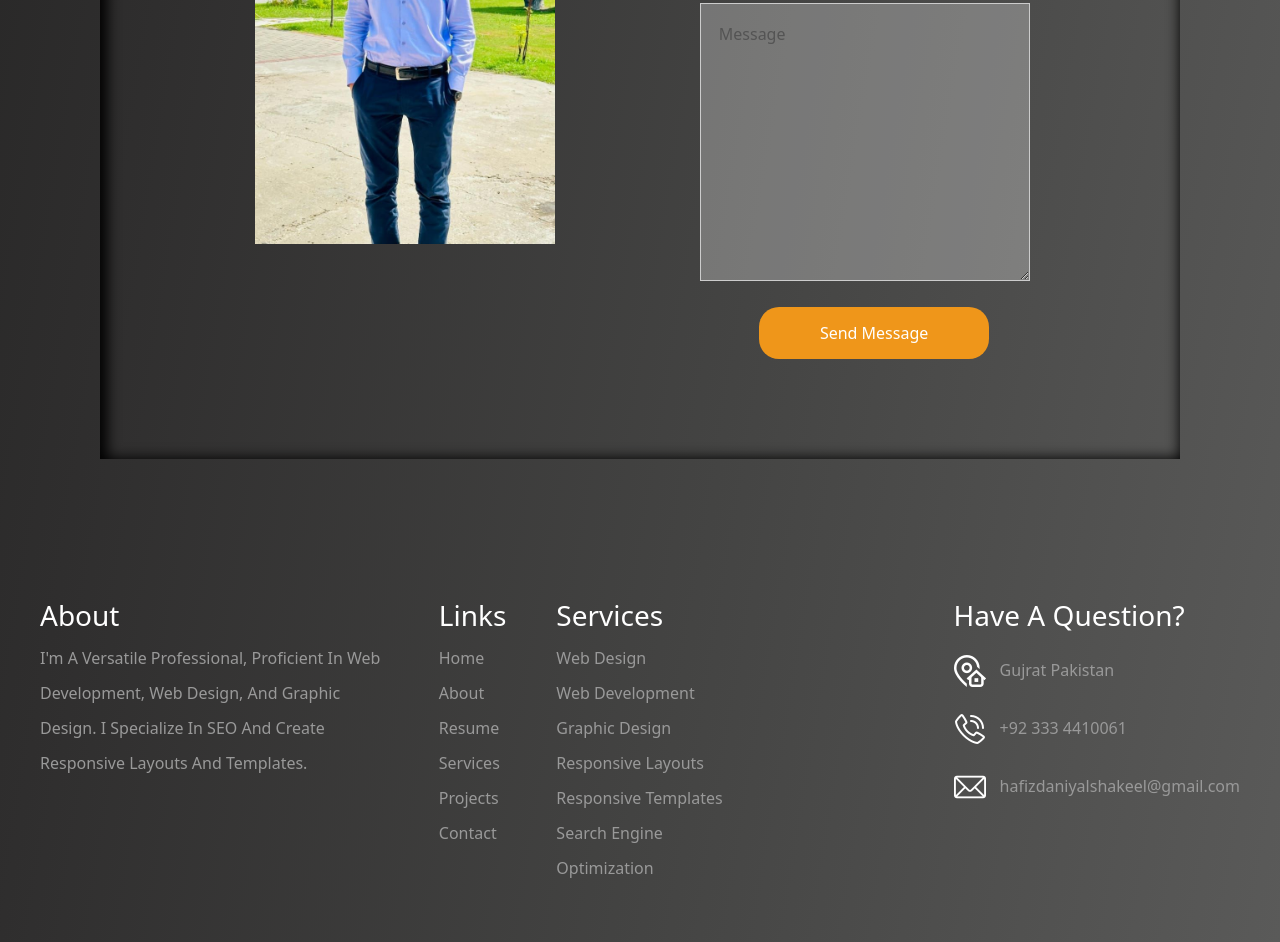
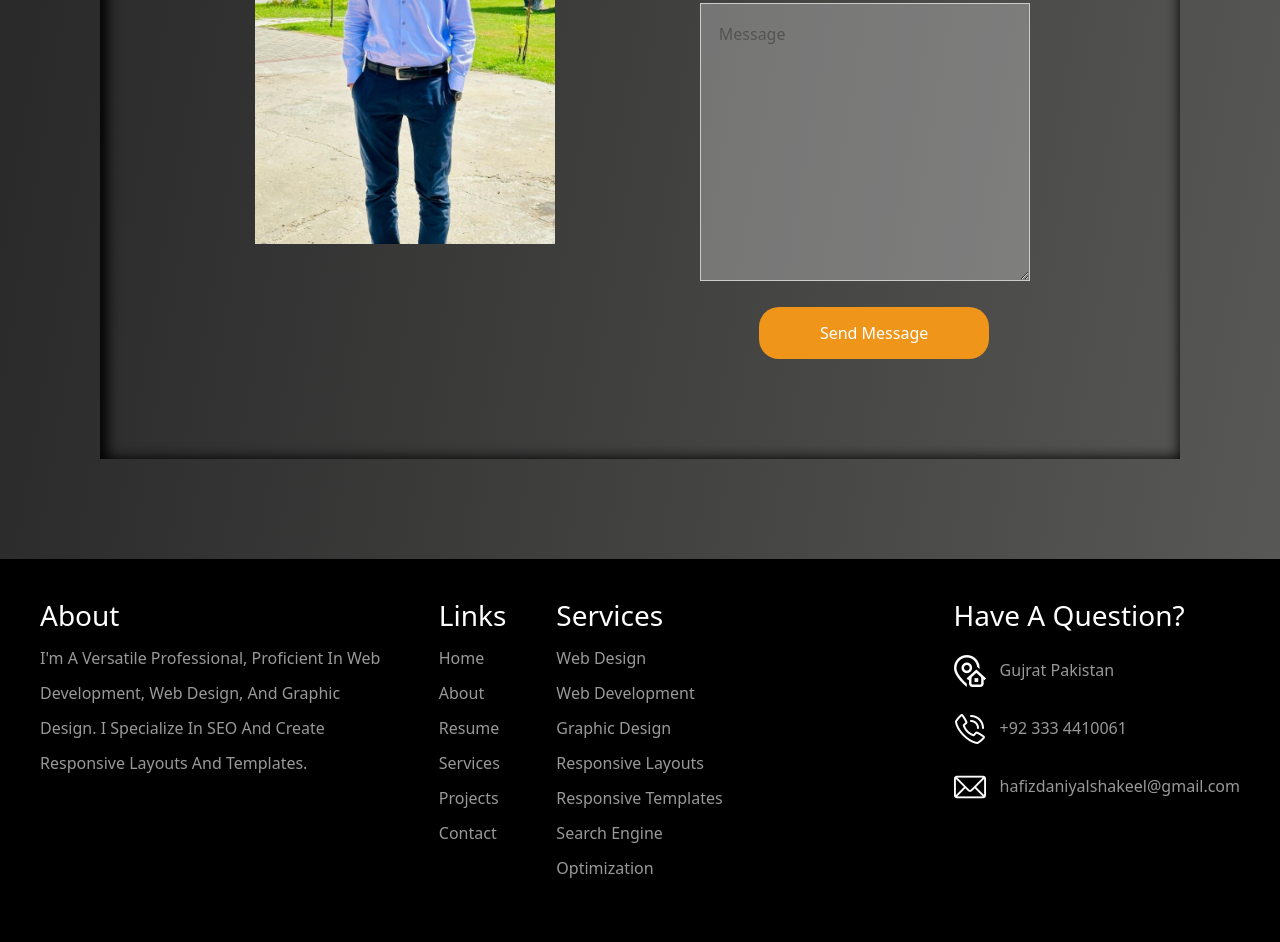
Before and after one commit to unikalnix/portfolioWebsite, a plain HTML site: page index.html in a window 1280 px wide. Shown: the part 6754-7696 px from the top of the page. Drawn offline with nearby package versions, Linux system fonts and the light colour scheme.

Commit message:
Update index.html

```diff
--- a/index.html
+++ b/index.html
@@ -585,7 +585,7 @@
   </section>
 
   <!-- footer -->
-  <section class="footer">
+  <section class="footer" style="background-color: #000;">
     <div class="footer--flex">
       <div class="footer--about">
         <h3 class="footer--about--title">about</h3>
@@ -678,4 +678,6 @@
 
 </script>
 
+
+
 </html>
```
